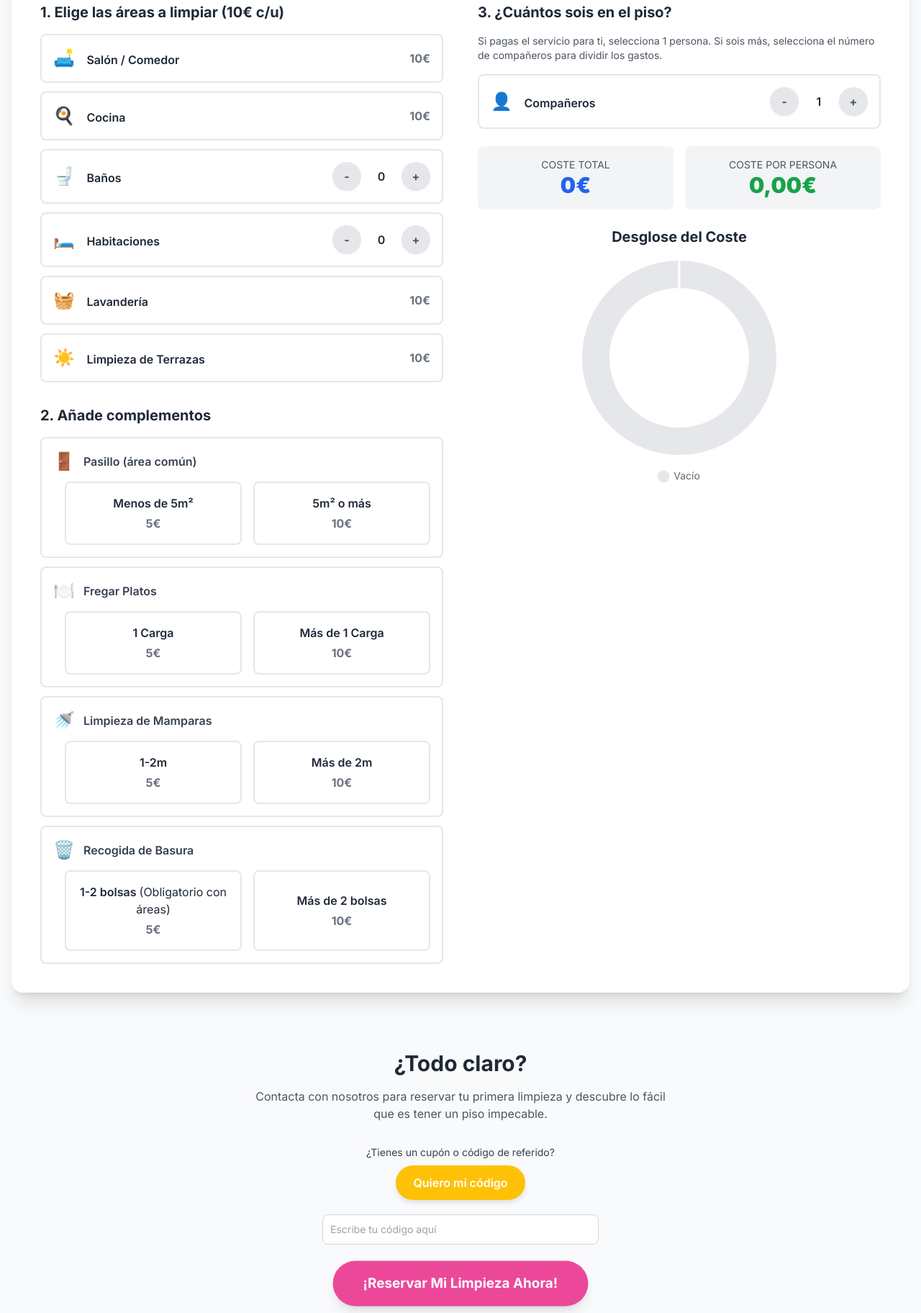
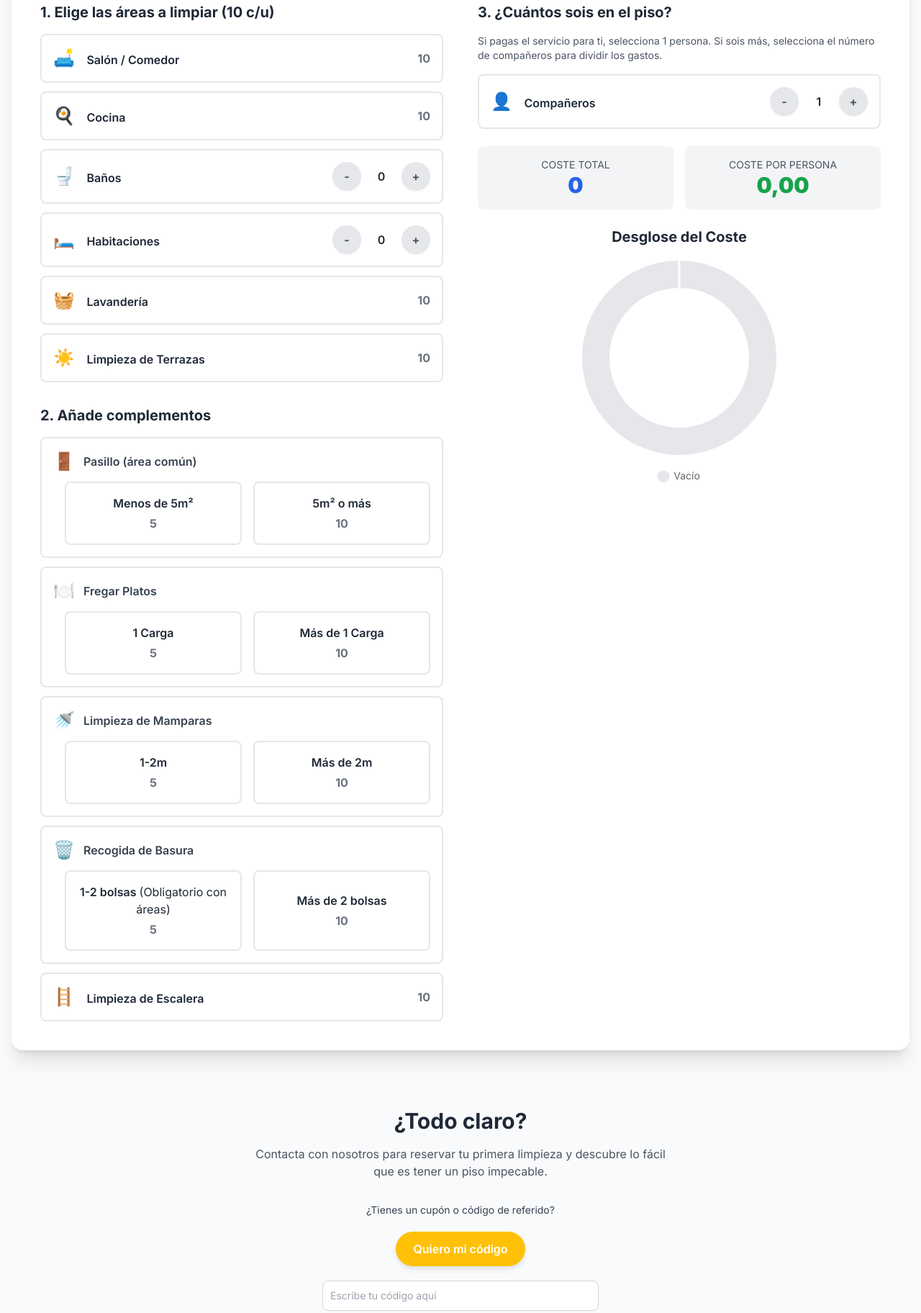
Before and after one commit to teechounamano/calculadora-limpieza10, a plain HTML site: page index.html in a window 1280 px wide. Shown: the part 909-2733 px from the top of the page at 72% size. Drawn offline with nearby package versions, Linux system fonts and the light colour scheme.

Commit message:
12/10/25 + Escaleras

```diff
--- a/index.html
+++ b/index.html
@@ -2,8 +2,8 @@
 <html lang="es">
 <head>
     <meta charset="UTF-8">
-    <meta name="viewport" content="width=device-width, initial-scale= 1.0">
-    <title>Plan-Limpieza10 | App de Limpieza para Estudiantes</title>
+    <meta name="viewport" content="width=device-width, initial-scale=1.0">
+    <title>Calculadora-Limpieza10 | App de Limpieza para Estudiantes</title>
     <script src="https://cdn.tailwindcss.com"></script>
     <script src="https://cdn.jsdelivr.net/npm/chart.js"></script>
     <link rel="preconnect" href="https://fonts.googleapis.com">
@@ -260,6 +260,44 @@
         .modal-remove-btn:hover {
             color: #b91c1c; /* red-700 */
         }
+
+        /* Estilos para el botón de código */
+        .button-container {
+            display: flex;
+            justify-content: center;
+            margin: 20px 0; /* Espaciado opcional arriba y abajo */
+        }
+
+        .button {
+            display: inline-block;
+            padding: 12px 24px;
+            font-family: 'Inter', sans-serif;
+            font-weight: 600;
+            font-size: 16px;
+            color: #ffffff;
+            background-color: #FFC107; /* Color amarillo basado en la imagen */
+            border: none;
+            border-radius: 9999px; /* Bordes extremadamente redondeados */
+            cursor: pointer;
+            text-decoration: none;
+            transition: background-color 0.3s ease, transform 0.2s ease;
+            box-shadow: 0 4px 6px rgba(0, 0, 0, 0.1);
+        }
+
+        .button:hover {
+            background-color: #FFA000; /* Tono más oscuro para el hover */
+            transform: translateY(-2px);
+        }
+
+        .button:active {
+            transform: translateY(0);
+            box-shadow: 0 2px 4px rgba(0, 0, 0, 0.1);
+        }
+
+        .button:focus {
+            outline: none;
+            box-shadow: 0 0 0 3px rgba(255, 193, 7, 0.5); /* Color de enfoque basado en el amarillo */
+        }
     </style>
 </head>
 <body class="bg-gray-50 text-gray-800">
@@ -283,7 +321,7 @@
                     </a>
                 </div>
                 <!-- Contenido principal de la cabecera -->
-                <h1 class="text-4xl md:text-6xl font-black mb-4"><span class="gradient-text">Calculadora-Limpieza10</span></h1>
+                <h1 class="text-4xl md:text-6xl font-black mb-4"><span class="gradient-text"> Calculadora-Limpieza10 </span></h1>
                 <p class="text-lg md:text-xl text-gray-600 max-w-3xl mx-auto">La limpieza de tu<b> piso de estudiante</b>, solucionada. Es la forma más fácil y económica de mantener vuestro piso limpio. Personaliza tu plan, comparte los gastos y olvídate de discutir por turnos.</p>
             </div>
         </header>
@@ -296,14 +334,14 @@
                     <!-- Paso 1 -->
                     <div class="flex-1 p-4 flex flex-col items-center">
                         <div class="bg-blue-600 text-white rounded-full w-16 h-16 flex items-center justify-center text-2xl font-bold mb-4 shadow-lg">1</div>
-                        <p class="text-gray-600">Una única cuota de 10€ te da acceso a un servicio de limpieza completo y a medida. Es tu pase directo a un espacio limpio.</p>
+                        <p class="text-gray-600">Una única cuota de 10 te da acceso a un servicio de limpieza completo y a medida. Es tu pase directo a un espacio limpio.</p>
                     </div>
                     <!-- Separador vertical/horizontal -->
                     <div class="flex justify-center items-center"><div class="h-0.5 w-12 bg-gray-300 md:h-12 md:w-0.5"></div></div>
                     <!-- Paso 2 -->
                     <div class="flex-1 p-4 flex flex-col items-center">
                         <div class="bg-blue-600 text-white rounded-full w-16 h-16 flex items-center justify-center text-2xl font-bold mb-4 shadow-lg">2</div>
-                        <p class="text-gray-600">Elige las áreas de tu piso que necesitan un repaso por solo 10€ cada una y añade los complementos que quieras.</p>
+                        <p class="text-gray-600">Elige las áreas de tu piso que necesitan un repaso por solo 10 cada una y añade los complementos que quieras.</p>
                     </div>
                     <!-- Separador vertical/horizontal -->
                     <div class="flex justify-center items-center"><div class="h-0.5 w-12 bg-gray-300 md:h-12 md:w-0.5"></div></div>
@@ -326,13 +364,13 @@
                 <!-- Columna de selección de áreas y complementos -->
                 <div>
                     <!-- Áreas a limpiar -->
-                    <h3 id="areas-section" class="text-xl font-bold mb-4">1. Elige las áreas a limpiar (10€ c/u)</h3>
+                    <h3 id="areas-section" class="text-xl font-bold mb-4">1. Elige las áreas a limpiar (10 c/u)</h3>
                     <div class="space-y-3">
                         <input type="checkbox" id="salon" class="hidden peer" data-price="10" data-label="Salón / Comedor" data-type="area">
-                        <label for="salon" class="checkbox-label cursor-pointer flex items-center justify-between p-4 border-2 border-gray-200 rounded-lg"><div><span class="text-2xl mr-3">🛋️</span> <span class="font-semibold">Salón / Comedor</span></div><span class="text-gray-500 font-bold">10€</span></label>
+                        <label for="salon" class="checkbox-label cursor-pointer flex items-center justify-between p-4 border-2 border-gray-200 rounded-lg"><div><span class="text-2xl mr-3">🛋️</span> <span class="font-semibold">Salón / Comedor</span></div><span class="text-gray-500 font-bold">10</span></label>
 
                         <input type="checkbox" id="cocina" class="hidden peer" data-price="10" data-label="Cocina" data-type="area">
-                        <label for="cocina" class="checkbox-label cursor-pointer flex items-center justify-between p-4 border-2 border-gray-200 rounded-lg"><div><span class="text-2xl mr-3">🍳</span> <span class="font-semibold">Cocina</span></div><span class="text-gray-500 font-bold">10€</span></label>
+                        <label for="cocina" class="checkbox-label cursor-pointer flex items-center justify-between p-4 border-2 border-gray-200 rounded-lg"><div><span class="text-2xl mr-3">🍳</span> <span class="font-semibold">Cocina</span></div><span class="text-gray-500 font-bold">10</span></label>
 
                         <!-- Contador de baños -->
                         <div id="bano-container" class="flex items-center justify-between p-4 border-2 border-gray-200 rounded-lg transition-colors">
@@ -355,10 +393,10 @@
                         </div>
 
                         <input type="checkbox" id="lavanderia" class="hidden peer" data-price="10" data-label="Lavandería" data-type="area">
-                        <label for="lavanderia" class="checkbox-label cursor-pointer flex items-center justify-between p-4 border-2 border-gray-200 rounded-lg"><div><span class="text-2xl mr-3">🧺</span> <span class="font-semibold">Lavandería</span></div><span class="text-gray-500 font-bold">10€</span></label>
+                        <label for="lavanderia" class="checkbox-label cursor-pointer flex items-center justify-between p-4 border-2 border-gray-200 rounded-lg"><div><span class="text-2xl mr-3">🧺</span> <span class="font-semibold">Lavandería</span></div><span class="text-gray-500 font-bold">10</span></label>
 
                         <input type="checkbox" id="terrazas" class="hidden peer" data-price="10" data-label="Limpieza de Terrazas" data-type="area">
-                        <label for="terrazas" class="checkbox-label cursor-pointer flex items-center justify-between p-4 border-2 border-gray-200 rounded-lg"><div><span class="text-2xl mr-3">☀️</span> <span class="font-semibold">Limpieza de Terrazas</span></div><span class="text-gray-500 font-bold">10€</span></label>
+                        <label for="terrazas" class="checkbox-label cursor-pointer flex items-center justify-between p-4 border-2 border-gray-200 rounded-lg"><div><span class="text-2xl mr-3">☀️</span> <span class="font-semibold">Limpieza de Terrazas</span></div><span class="text-gray-500 font-bold">10</span></label>
                     </div>
 
                     <!-- Complementos -->
@@ -371,12 +409,12 @@
                                 <input type="checkbox" id="pasillo-5" class="hidden peer" data-price="5" data-label="Pasillo: menos de 5m²" data-type="addon">
                                 <label for="pasillo-5" class="checkbox-label cursor-pointer flex-1 flex flex-col items-center justify-center p-4 border-2 border-gray-200 rounded-lg">
                                     <span class="font-semibold text-center mb-1">Menos de 5m²</span>
-                                    <span class="text-gray-500 font-bold">5€</span>
+                                    <span class="text-gray-500 font-bold">5</span>
                                 </label>
                                 <input type="checkbox" id="pasillo-10" class="hidden peer" data-price="10" data-label="Pasillo: 5m² o más" data-type="addon">
                                 <label for="pasillo-10" class="checkbox-label cursor-pointer flex-1 flex flex-col items-center justify-center p-4 border-2 border-gray-200 rounded-lg">
                                     <span class="font-semibold text-center mb-1">5m² o más</span>
-                                    <span class="text-gray-500 font-bold">10€</span>
+                                    <span class="text-gray-500 font-bold">10</span>
                                 </label>
                             </div>
                         </div>
@@ -389,12 +427,12 @@
                                 <input type="checkbox" id="platos-5" class="hidden peer" data-price="5" data-label="Fregar Platos: 1 carga" data-type="addon">
                                 <label for="platos-5" class="checkbox-label cursor-pointer flex-1 flex flex-col items-center justify-center p-4 border-2 border-gray-200 rounded-lg">
                                     <span class="font-semibold text-center mb-1">1 Carga</span>
-                                    <span class="text-gray-500 font-bold">5€</span>
+                                    <span class="text-gray-500 font-bold">5</span>
                                 </label>
                                 <input type="checkbox" id="platos-10" class="hidden peer" data-price="10" data-label="Fregar Platos: Más de 1 carga" data-type="addon">
                                 <label for="platos-10" class="checkbox-label cursor-pointer flex-1 flex flex-col items-center justify-center p-4 border-2 border-gray-200 rounded-lg">
                                     <span class="font-semibold text-center mb-1">Más de 1 Carga</span>
-                                    <span class="text-gray-500 font-bold">10€</span>
+                                    <span class="text-gray-500 font-bold">10</span>
                                 </label>
                             </div>
                         </div>
@@ -405,12 +443,12 @@
                                 <input type="checkbox" id="mamparas-5" class="hidden peer" data-price="5" data-label="Mamparas: 1-2m" data-type="addon">
                                 <label for="mamparas-5" class="checkbox-label cursor-pointer flex-1 flex flex-col items-center justify-center p-4 border-2 border-gray-200 rounded-lg">
                                     <span class="font-semibold text-center mb-1">1-2m</span>
-                                    <span class="text-gray-500 font-bold">5€</span>
+                                    <span class="text-gray-500 font-bold">5</span>
                                 </label>
                                 <input type="checkbox" id="mamparas-10" class="hidden peer" data-price="10" data-label="Mamparas: Más de 2m" data-type="addon">
                                 <label for="mamparas-10" class="checkbox-label cursor-pointer flex-1 flex flex-col items-center justify-center p-4 border-2 border-gray-200 rounded-lg">
                                     <span class="font-semibold text-center mb-1">Más de 2m</span>
-                                    <span class="text-gray-500 font-bold">10€</span>
+                                    <span class="text-gray-500 font-bold">10</span>
                                 </label>
                             </div>
                         </div>
@@ -421,15 +459,21 @@
                                 <input type="checkbox" id="basura-5" class="hidden peer" data-price="5" data-label="Recogida de Basura: 1-2 bolsas" data-type="addon">
                                 <label for="basura-5" class="checkbox-label cursor-pointer flex-1 flex flex-col items-center justify-center p-4 border-2 border-gray-200 rounded-lg">
                                     <span class="font-semibold text-center mb-1">1-2 bolsas <span class="font-normal">(Obligatorio con áreas)</span></span>
-                                    <span class="text-gray-500 font-bold">5€</span>
+                                    <span class="text-gray-500 font-bold">5</span>
                                 </label>
                                 <input type="checkbox" id="basura-10" class="hidden peer" data-price="10" data-label="Recogida de Basura: Más de 2 bolsas" data-type="addon">
                                 <label for="basura-10" class="checkbox-label cursor-pointer flex-1 flex flex-col items-center justify-center p-4 border-2 border-gray-200 rounded-lg">
                                     <span class="font-semibold text-center mb-1">Más de 2 bolsas</span>
-                                    <span class="text-gray-500 font-bold">10€</span>
+                                    <span class="text-gray-500 font-bold">10</span>
                                 </label>
                             </div>
                         </div>
+                        <!-- New Escalera Add-on -->
+                        <input type="checkbox" id="escalera" class="hidden peer" data-price="10" data-label="Limpieza de Escalera" data-type="addon">
+                        <label for="escalera" class="checkbox-label cursor-pointer flex items-center justify-between p-4 border-2 border-gray-200 rounded-lg">
+                            <div><span class="text-2xl mr-3">🪜</span> <span class="font-semibold">Limpieza de Escalera</span></div>
+                            <span class="text-gray-500 font-bold">10</span>
+                        </label>
                     </div>
                 </div>
 
@@ -452,11 +496,11 @@
                         <div class="grid grid-cols-2 gap-4 mb-6">
                             <div class="p-4 bg-gray-100 rounded-lg text-center">
                                 <p class="text-gray-600 text-sm">COSTE TOTAL</p>
-                                <p id="total-cost" class="text-3xl font-extrabold text-blue-600">0€</p>
+                                <p id="total-cost" class="text-3xl font-extrabold text-blue-600">0</p>
                             </div>
                             <div class="p-4 bg-gray-100 rounded-lg text-center">
                                 <p class="text-gray-600 text-sm">COSTE POR PERSONA</p>
-                                <p id="cost-per-person" class="text-3xl font-extrabold text-green-600">0.00€</p>
+                                <p id="cost-per-person" class="text-3xl font-extrabold text-green-600">0.00</p>
                             </div>
                         </div>
 
@@ -478,55 +522,9 @@
             <!-- Campo de Cupón/Código en la vista principal -->
             <div class="max-w-sm mx-auto mb-6">
                 <label for="main-coupon-code" class="block mb-2 text-sm font-medium text-gray-700">¿Tienes un cupón o código de referido?</label>
-
-				 <!--CODIGO BOTON-->
-<a class="button" href="https://teechounamano.github.io/activar-referido/" title="Buy Now">Quiero mi código</a>
-
-
-<!-- CSS -->
-<style>
-  .button-container {
-    display: flex;
-    justify-content: center;
-    margin: 20px 0; /* Espaciado opcional arriba y abajo */
-  }
-
-  .button {
-    display: inline-block;
-    padding: 12px 24px;
-    font-family: 'Inter', sans-serif;
-    font-weight: 600;
-    font-size: 16px;
-    color: #ffffff;
-    background-color: #FFC107; /* Color amarillo basado en la imagen */
-    border: none;
-    border-radius: 9999px; /* Bordes extremadamente redondeados */
-    cursor: pointer;
-    text-decoration: none;
-    transition: background-color 0.3s ease, transform 0.2s ease;
-    box-shadow: 0 4px 6px rgba(0, 0, 0, 0.1);
-	margin-bottom: 20px; /* Línea añadida para espacio debajo */
-  }
-
-  .button:hover {
-    background-color: #FFA000; /* Tono más oscuro para el hover */
-    transform: translateY(-2px);
-  }
-
-  .button:active {
-    transform: translateY(0);
-    box-shadow: 0 2px 4px rgba(0, 0, 0, 0.1);
-  }
-
-  .button:focus {
-    outline: none;
-    box-shadow: 0 0 0 3px rgba(255, 193, 7, 0.5); /* Color de enfoque basado en el amarillo */
-  }
-</style>
-<!-- END CODIGO BOTON-->
-
-
-
+                <div class="button-container">
+                    <a class="button" href="https://te-echounamano.blogspot.com/p/quiero-mi-codigo.html" title="Buy Now">Quiero mi código</a>
+                </div>
                 <input type="text" id="main-coupon-code" class="bg-white border border-gray-300 text-gray-900 text-sm rounded-lg focus:ring-blue-500 focus:border-blue-500 block w-full p-2.5" placeholder="Escribe tu código aquí">
             </div>
 
@@ -542,7 +540,7 @@
             <svg class="w-8 h-8 text-white" fill="none" viewBox="0 0 24 24" stroke-width="2" stroke="currentColor">
                 <path stroke-linecap="round" stroke-linejoin="round" d="M2.25 3h1.386c.51 0 .955.343 1.023.832l.638 3.092m3.228-3.092h8.252a1.875 1.875 0 011.875 1.875V15.75m-4.125-9H15.82a1.125 1.125 0 011.125 1.125v1.25m-14.25-3.625L7.926 17.53A2.875 2.875 0 0010.597 19h9.378a2.875 2.875 0 002.875-2.875V11.25m-15.375-3.625H11.25m5.25 7.125a2.25 2.25 0 11-4.5 0 2.25 2.25 0 014.5 0z" />
             </svg>
-            <span id="floating-total-cost-display">0€</span>
+            <span id="floating-total-cost-display">0</span>
         </button>
     </div>
 
@@ -578,7 +576,7 @@
                 </div>
                 <!-- Coste por persona en el modal -->
                 <div class="text-center font-bold text-lg text-green-600">
-                    <span id="modal-cost-per-person">0.00€</span> por persona
+                    <span id="modal-cost-per-person">0.00</span> por persona
                 </div>
             </div>
 
@@ -590,12 +588,11 @@
 
             <div class="mt-4 flex justify-between items-center font-bold text-lg">
                 <span class="text-gray-800">Total:</span>
-                <span id="summary-total" class="text-blue-600 text-2xl">0.00€</span>
+                <span id="summary-total" class="text-blue-600 text-2xl">0.00</span>
             </div>
             <button id="modal-book-now-btn" class="mt-6 w-full bg-pink-500 text-white font-bold py-3 px-6 rounded-full hover:bg-pink-600 transition-transform hover:scale-105 text-lg shadow-lg text-center">¡Reservar Mi Limpieza Ahora!</button>
         </div>
     </div>
-
 
     <script>
         document.addEventListener('DOMContentLoaded', () => {
@@ -632,9 +629,8 @@
              */
             const formatCurrency = (value, useDecimals = false) => {
                 const options = useDecimals ? { minimumFractionDigits: 2, maximumFractionDigits: 2 } : { minimumFractionDigits: 0, maximumFractionDigits: 0 };
-                return value.toLocaleString('es-ES', options) + '€';
+                return value.toLocaleString('es-ES', options) + '';
             };
-
 
             /**
              * Actualiza la interfaz de usuario con los valores del estado actual.
@@ -799,7 +795,6 @@
                 costChart.update();
             };
 
-
             /**
              * Calcula el coste total y por persona basándose en el estado.
              */
@@ -956,7 +951,6 @@
                         setTimeout(() => { alertBox.remove(); }, 300);
                     }, 3000);
 
-
                     // Opcional: desplazar la vista a la sección de áreas
                     document.getElementById('areas-section').scrollIntoView({ behavior: 'smooth' });
                     return;
@@ -966,7 +960,7 @@
                 const mainCoupon = document.getElementById('main-coupon-code').value.trim();
                 const couponCode = mainCoupon || modalCoupon; // Usa el cupón de la vista principal o el del modal
 
-                let message = "¡Hola! 👋 Me gustaría reservar una limpieza con Plan-Limpieza10 con la siguiente configuración:\n\n";
+                let message = "Hola! 👋 Me gustaría reservar una limpieza con Plan-Limpieza10 con la siguiente configuración:\n\n";
 
                 message += `*CUOTA DE ACTIVACIÓN:* ${formatCurrency(ACTIVATION_FEE)}\n`;
 
@@ -994,7 +988,7 @@
                 message += `*COSTE TOTAL:* ${formatCurrency(state.totalCost)}\n`;
                 message += `*Nº de Compañeros:* ${state.roommatesCount}\n`;
                 message += `*COSTE POR PERSONA:* ${formatCurrency(state.costPerPerson, true)}\n\n`;
-                message += "Por favor, confirmadme la disponibilidad. ¡Gracias!";
+                message += "Por favor, confirmadme la disponibilidad. Gracias!";
 
                 const encodedMessage = encodeURIComponent(message);
                 const whatsappUrl = `https://wa.me/${WHATSAPP_NUMBER}?text=${encodedMessage}`;
```
